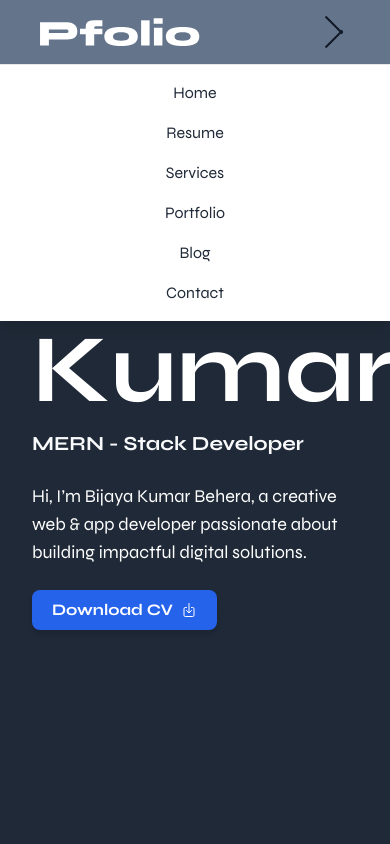
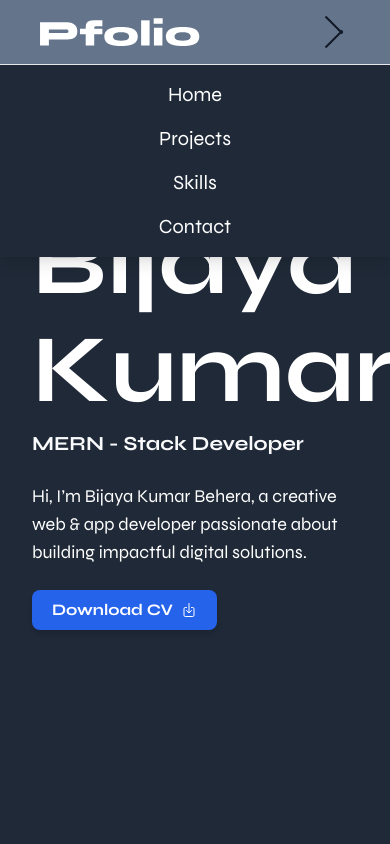
Before and after one commit to mrvijaykumar07/Portfolio, a React (Create React App) app: page / in a window 390 px wide. Both pictures are taken after a click on the button "Toggle menu". Shown: the top 844 px of the page. Built offline with nearby package versions, Linux system fonts and the light colour scheme.

Commit message:
Mobaile menu update

```diff
--- a/src/Components/Header.jsx
+++ b/src/Components/Header.jsx
@@ -16,7 +16,7 @@ const Header = () => {
           />
         </Link>
 
-<nav className="hidden md:flex space-x-6 text-white font-medium">
+        <nav className="hidden   md:flex space-x-6 text-white font-medium">
           {/* Manual Navigation Items */}
           <Link to="/" className="hover:text-blue-600 transition">
             Home
@@ -67,17 +67,47 @@ const Header = () => {
           navOpen ? "block" : "hidden"
         }`}
       >
-        <ul className="flex flex-col items-center py-4 space-y-4 text-gray-800 font-medium">
-          {["Home", "Resume", "Services", "Portfolio", "Blog", "Contact"].map(
-            (item) => (
-              <li key={item}>
-                <a href="#home" className="hover:text-blue-600 transition">
-                  {item}
-                </a>
+
+<ul className="flex flex-col items-center py-4 space-y-4    bg-gray-800 text-white text-xl font-medium">
+  <li>
+    <Link
+      to="/"
+      className="hover:text-blue-600 transition"
+      onClick={() => setNavOpen(false)}
+    >
+      Home
+    </Link>
   </li>
-            )
-          )}
+
+  <li>
+    <Link
+      to="/projects"
+      className="hover:text-blue-600 transition"
+      onClick={() => setNavOpen(false)}
+    >
+      Projects
+    </Link>
+  </li>
+  <li>
+    <Link
+      to="/skill"
+      className="hover:text-blue-600 transition"
+      onClick={() => setNavOpen(false)}
+    >
+      Skills
+    </Link>
+  </li>
+  <li>
+    <Link
+      to="/contact"
+      className="hover:text-blue-600 transition"
+      onClick={() => setNavOpen(false)}
+    >
+      Contact
+    </Link>
+  </li>
 </ul>
+
       </nav>
     </header>
   );
```
Lines whose indentation alone changed are shown as unchanged.
